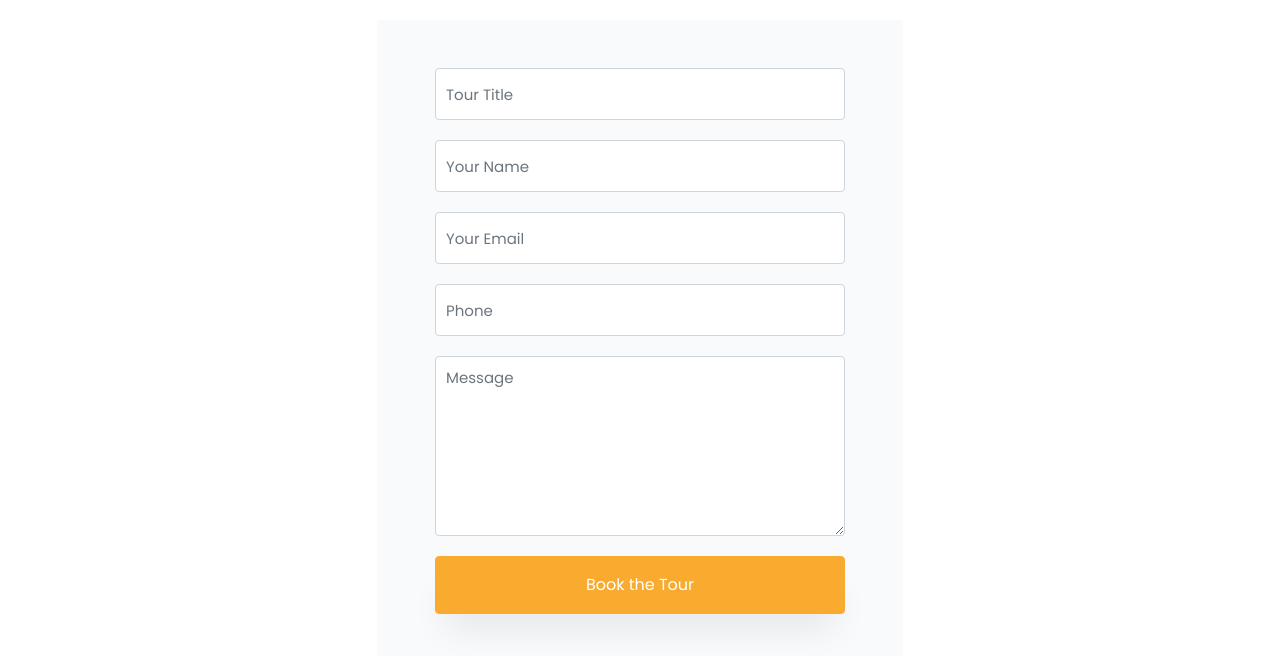
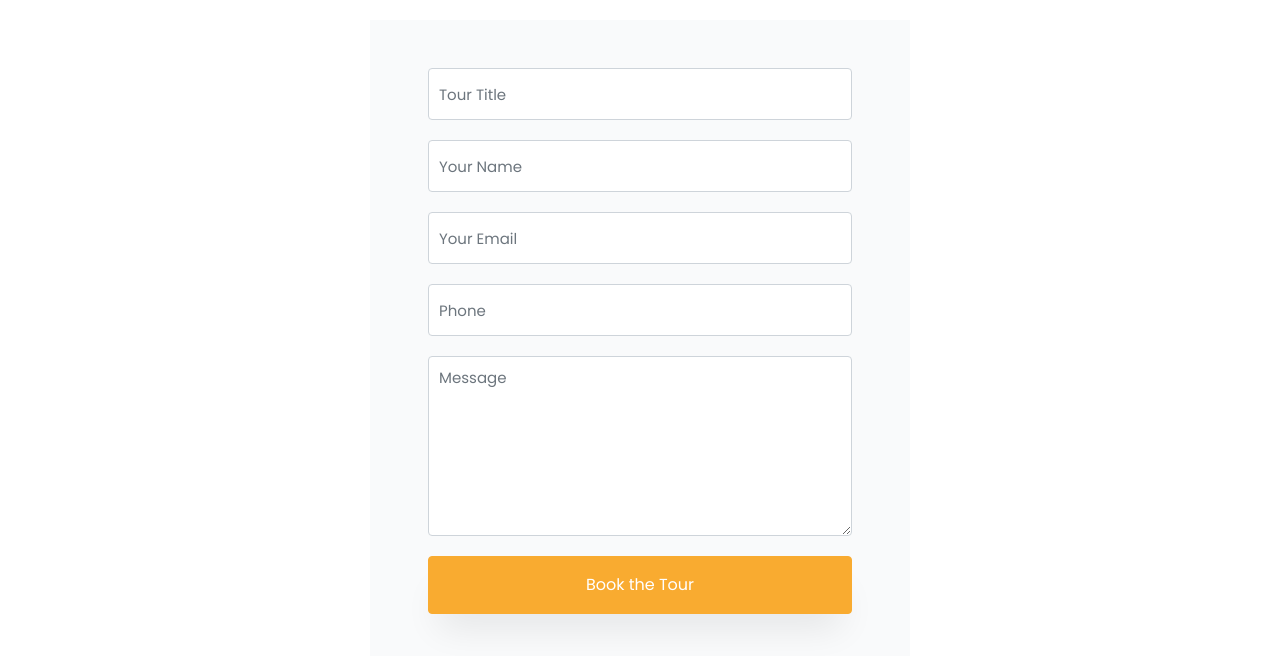
Before and after one commit to finnvirajgithub/Roam-SriLanka, a plain HTML site: page book_tour.html in a window 1280 px wide. Shown: the part 144-800 px from the top of the page. Drawn offline with nearby package versions, Linux system fonts and the light colour scheme; some packages are replaced by stand-ins of ours; no server answers; files whose address does not match are found by name.

Commit message:
new commit

```diff
--- a/book_tour.html
+++ b/book_tour.html
@@ -89,13 +89,13 @@
     <!-- END nav -->
 
 
-    <div class="containertailormade tailor-made-tour">
+    <div class="containertailormade tailor-made-tour" style="padding-left: 0px; padding-right: 0px;">
         <h1 style="font-weight: 600;">Book Your Own Tour</h1>
 
         <section class="ftco-section contact-section" style="padding-top: 0px; padding-bottom: 0px;">
             <div class="container">
               <div class="row block-9" style="display: flex; flex-direction: column; justify-content: center; align-items: center;">
-                <div class="col-md-6 order-md-last d-flex">
+                <div class="col-md-6 order-md-last d-flex" style="margin: 0px;">
                   <form action="#" class="bg-light p-5 contact-form" id="contactForm">
                     <div class="form-group">
                         <input type="text" name="tour" class="form-control" placeholder="Tour Title" id="tourTitle">
```
